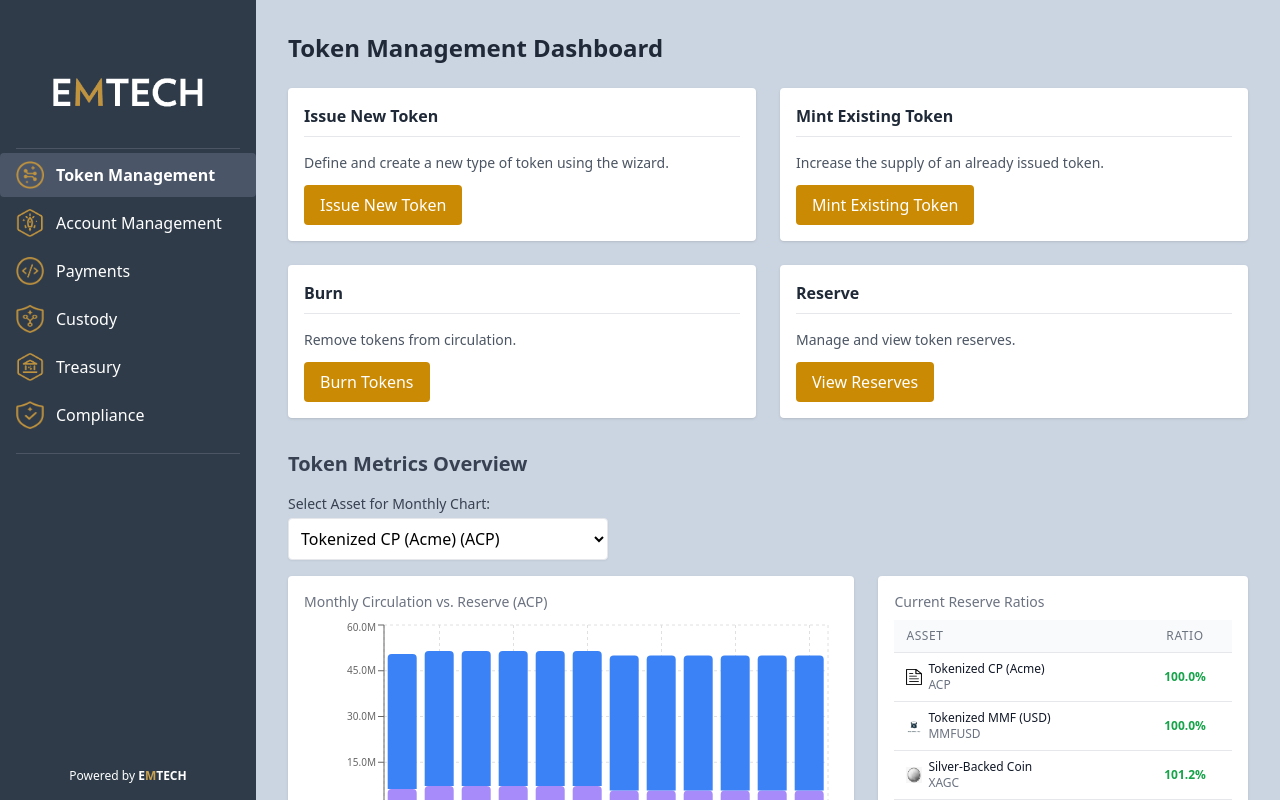
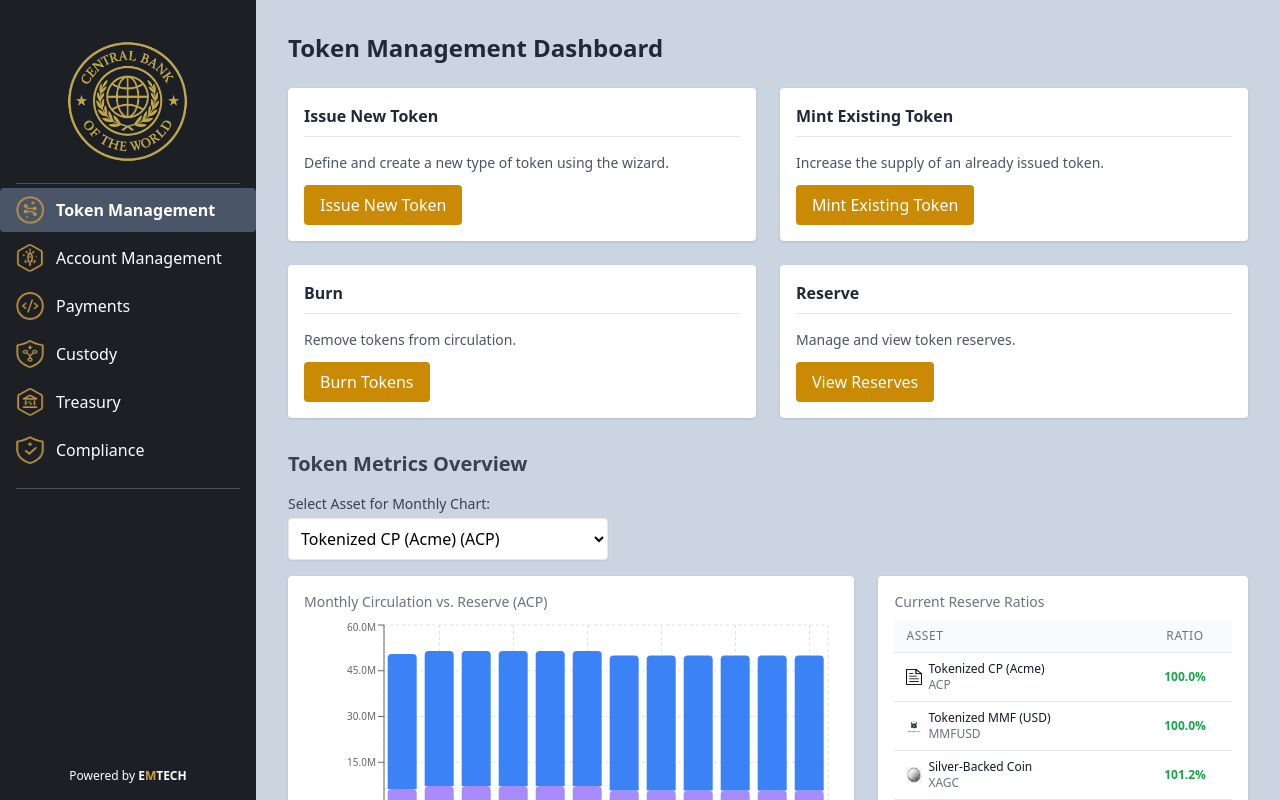
Before and after one commit to David-Bahamon-Emtech/Digital-Asset-Platform, a React (Create React App) app: page / in a window 1280 px wide. Built offline with nearby package versions, Linux system fonts and the light colour scheme.

Commit message:
update on colors and account management

```diff
--- a/src/components/Sidebar/Sidebar.js
+++ b/src/components/Sidebar/Sidebar.js
@@ -26,10 +26,10 @@ const Sidebar = ({ activeTab, setActiveTab }) => {
     // Use flex column and h-full to enable pushing footer down
     <div className="w-64 bg-sidebar-bg text-sidebar-text h-screen fixed top-0 left-0 flex flex-col">
 
-      {/* Logo Area (Currently no outer padding: p-0) */}
-      <div className="p-0">
+      {/* Logo Area with top padding */}
+      <div className="pt-6 px-4"> {/* CHANGED: Added top and horizontal padding */}
         {/* Container for the logo itself */}
-        <div className="mb-2 p-2 rounded">
+        <div className="mb-10 p-2 rounded">
           <EmtechLogo logoUrl={currentLogoUrl} altText="Dashboard Logo" />
         </div>
       </div>
@@ -40,8 +40,8 @@ const Sidebar = ({ activeTab, setActiveTab }) => {
         {/* Top border */}
          <div className="border-b border-gray-600 pb-2"></div>
 
-{/* Map navigation items */}
-{sidebarItems.map(item => (
+        {/* Map navigation items */}
+        {sidebarItems.map(item => (
           <div
             key={item.id}
             className={`flex items-center py-2 px-4 -mx-4 mt-1 mb-1 cursor-pointer rounded ${ // Added flex and items-center
--- a/src/index.css
+++ b/src/index.css
@@ -3,7 +3,7 @@
 @tailwind utilities;
 
 :root {
-  --sidebar-bg: #2f3b49; /* Dark blue-gray from original code/image */
+  --sidebar-bg: #1C2024; /* Dark blue-gray from original code/image */
   --sidebar-text: #FFFFFF; /* White text */
   --sidebar-highlight-bg: #4A5568; /* A slightly lighter gray for hover/active */
   --sidebar-highlight-text: #FFFFFF;
```
Also changed, not shown: public/Logos/EMTECH_logo.png.
